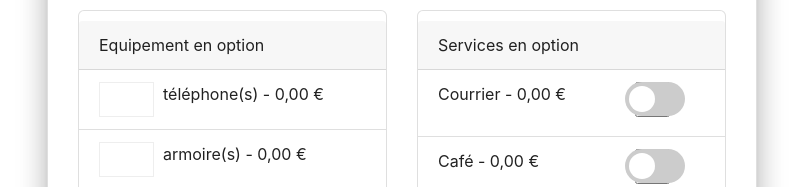
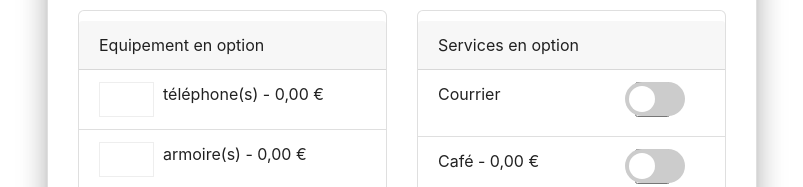
Before and after one commit to AdrienHorgnies/coworking-wavre, an Angular app: page / in a window 1280 px wide. Shown: the part 710-897 px from the top of the page, without its empty margins (53-856 px from the left). Built offline with nearby package versions, Linux system fonts and the light colour scheme.

Commit message:
booking spaces private, open, bubble

```diff
--- a/src/app/bookingspaceprivate/bookingspace.component.css
+++ b/src/app/bookingspaceprivate/bookingspace.component.css
@@ -2603,7 +2603,8 @@ footer .pull-center {
 }
 
 /* Hide default HTML checkbox */
-.switch input {display:none;}
+/*.switch input {display:none;}*/
+
 
 /* The slider */
 .slider {
--- a/src/app/bookingspaceprivate/bookingspace.component.html
+++ b/src/app/bookingspaceprivate/bookingspace.component.html
@@ -83,15 +83,15 @@
 
                                         <ul class="list-group list-group-flush">
                                             <li class="list-group-item">
-                                               Courrier - 0,00 €
+                                              Courrier <span *ngIf = 'display'> - 5,00 €</span>
                                                 <label class="switch ">
-                                                    <input type="checkbox" class="default">
+                                                    <input type="checkbox" class="default"(click)="display">
                                                     <span class="slider round"></span>
                                                 </label>
                                             </li>
                                             <li class="list-group-item">
                                                 Café - 0,00 €
-                                                <label class="switch ">
+                                                <label class="switch">
                                                     <input type="checkbox" class="primary">
                                                     <span class="slider round"></span>
                                                 </label>
--- a/src/app/bookingspaceprivate/bookingspace.component.ts
+++ b/src/app/bookingspaceprivate/bookingspace.component.ts
@@ -9,14 +9,13 @@ import {formatDate} from "@angular/common";
 })
 export class BookingspaceComponent implements OnInit {
 
-    content = "";
-    date1: string = "25/02/2019";
-
-    date2 = "";
-    // totaldate = {{date1}};
+    content = '';
+    date1: string = '25/02/2019';
+    date2 = '';
+    dispay: boolean = true;
 
     // todo: initialiser le nombre de personnes >1 et <capacity
-    numberpers: string = "number";
+    numberpers: string = 'number';
 
     total(montant: string): string {
         return montant;
```
